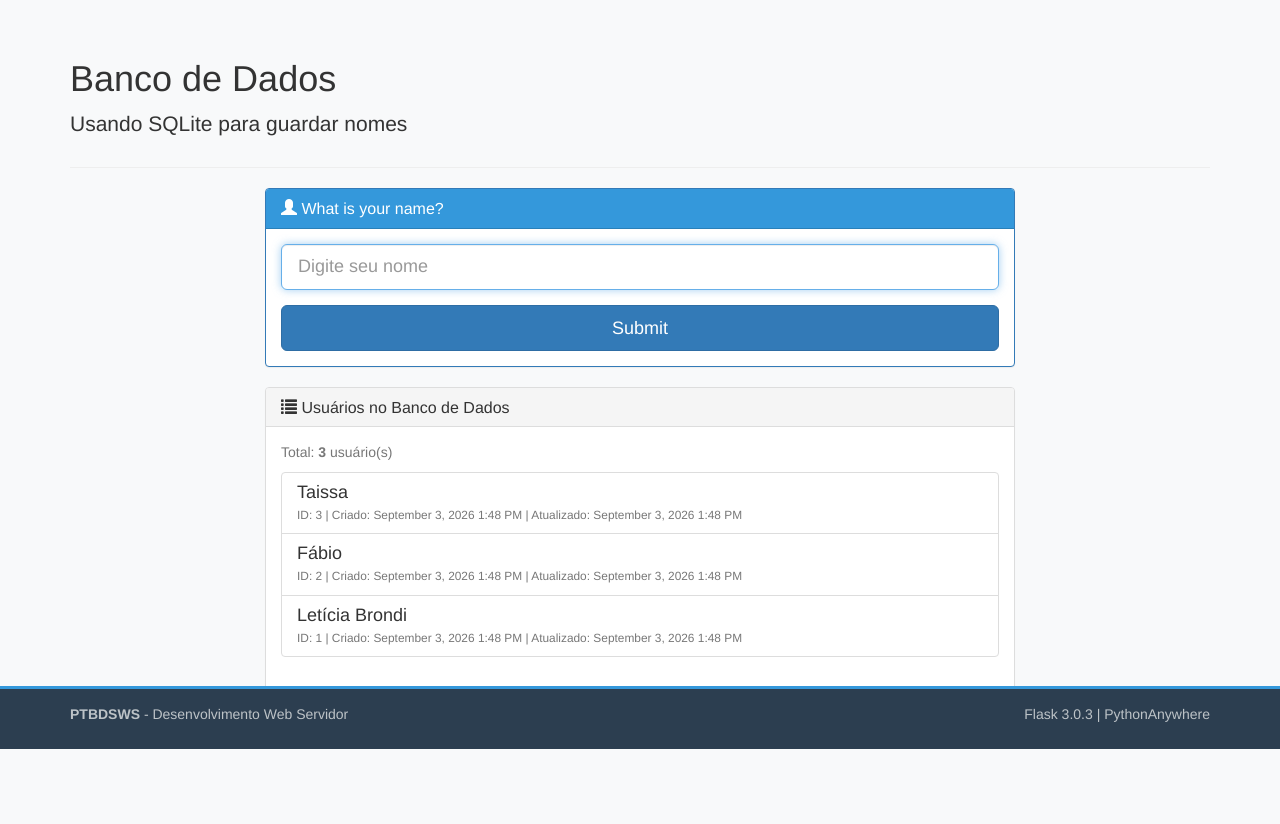
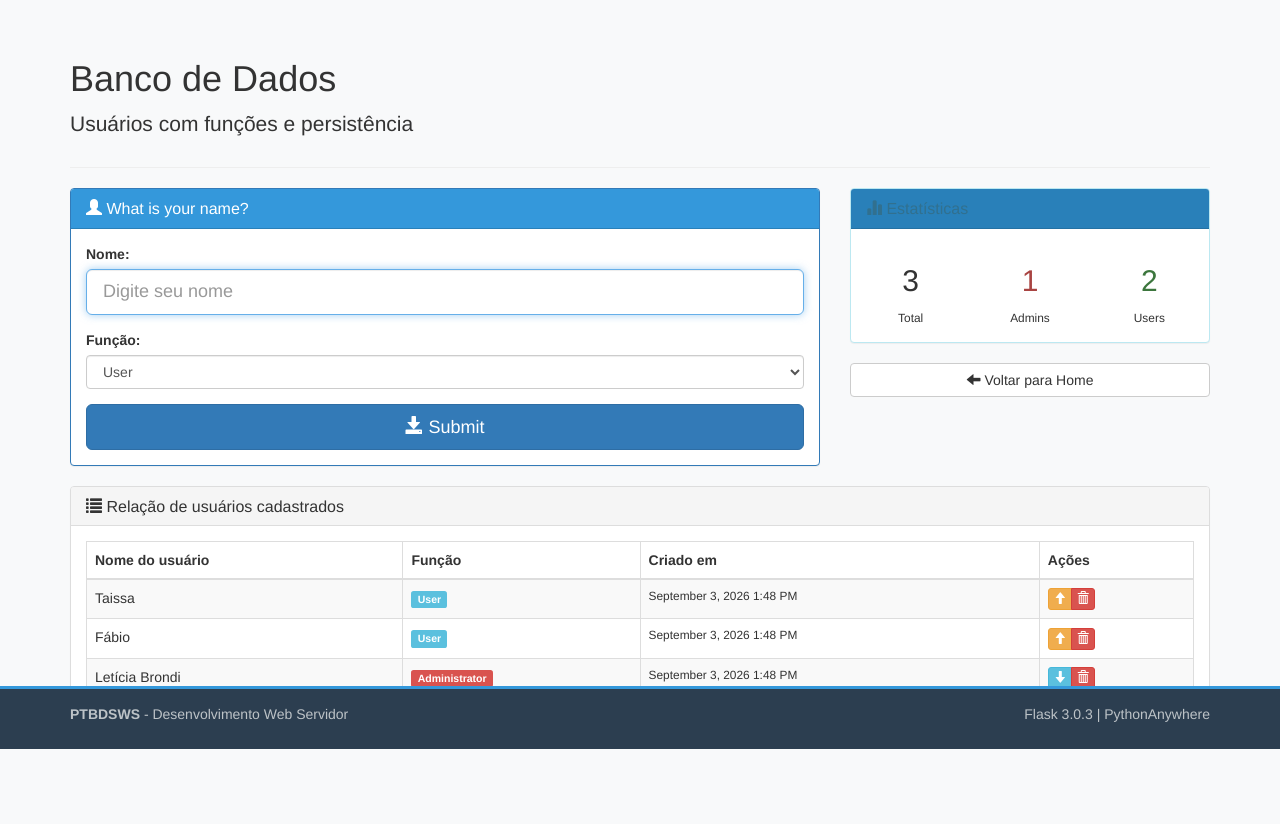
Before and after one commit to brondileticia/devweb-servidor-flask, a Flask app: page /banco-dados in a window 1280 px wide. Shown: the part 51-875 px from the top of the page. Before the commit the page ends 800 px from the top, so only its background shows below. Run offline with Flask 3, Linux system fonts and the light colour scheme; data comes from the database, SQL or seed files in the repository; some libraries are stand-ins or nearby versions.

Commit message:
update: avaliação contínua 08, banco de dados

```diff
--- a/templates/banco_dados.html
+++ b/templates/banco_dados.html
@@ -5,27 +5,26 @@
 {% block page_content %}
 <div class="page-header">
     <h1>Banco de Dados</h1>
-    <p class="lead">Usando SQLite para guardar nomes</p>
+    <p class="lead">Usuários com funções e persistência</p>
 </div>
 
 <div class="row">
-    <div class="col-md-8 col-md-offset-2">
-        {# Exibição do nome #}
-        {% if usuario %}
+    <div class="col-md-8">
+        {# Exibição do último usuário #}
+        {% if ultimo_usuario %}
         <div class="alert alert-success text-center">
             <h2 style="margin: 0;">
-                Hello, {{ usuario.nome }}!
+                Olá, {{ ultimo_usuario.nome }}!
             </h2>
-            <p class="text-muted">Pleased to meet you!</p>
+            <p class="text-muted">Prazer em conhecê-lo!</p>
             <p class="small">
-                ID: {{ usuario.id }} |
-                Criado em: {{ moment(usuario.criado_em).format('LLL') }}
+                Função: <span class="label label-info">{{ ultimo_usuario.funcao }}</span>
             </p>
         </div>
         {% else %}
         <div class="alert alert-info text-center">
             <h2 style="margin: 0;">
-                Hello, Stranger!
+                Olá, Stranger!
             </h2>
             <p class="text-muted">Nenhum usuário cadastrado ainda.</p>
         </div>
@@ -42,60 +41,137 @@
             <div class="panel-body">
                 <form method="POST" action="/banco-dados">
                     <div class="form-group">
+                        <label for="nome">Nome:</label>
                         <input type="text"
                                class="form-control input-lg"
                                id="nome"
                                name="nome"
                                placeholder="Digite seu nome"
-                               value="{{ usuario.nome if usuario else '' }}"
                                required
                                autofocus>
                     </div>
 
+                    <div class="form-group">
+                        <label for="funcao">Função:</label>
+                        <select class="form-control" id="funcao" name="funcao">
+                            <option value="User">User</option>
+                            <option value="Administrator">Administrator</option>
+                        </select>
+                    </div>
+
                     <button type="submit" class="btn btn-primary btn-lg btn-block">
+                        <span class="glyphicon glyphicon-save"></span>
                         Submit
                     </button>
                 </form>
             </div>
         </div>
+    </div>
 
-        {# Lista de usuários #}
-        <div class="panel panel-default">
+    <div class="col-md-4">
+        {# Estatísticas #}
+        <div class="panel panel-info">
             <div class="panel-heading">
                 <h3 class="panel-title">
-                    <span class="glyphicon glyphicon-list"></span>
-                    Usuários no Banco de Dados
+                    <span class="glyphicon glyphicon-stats"></span>
+                    Estatísticas
                 </h3>
             </div>
             <div class="panel-body">
-                <p class="text-muted">
-                    Total: <strong>{{ usuarios|length }}</strong> usuário(s)
-                </p>
-                <div class="list-group">
-                    {% for u in usuarios %}
-                    <div class="list-group-item">
-                        <h4 class="list-group-item-heading">
-                            {{ u.nome }}
-                        </h4>
-                        <p class="list-group-item-text text-muted small">
-                            ID: {{ u.id }} |
-                            Criado: {{ moment(u.criado_em).format('LLL') }} |
-                            Atualizado: {{ moment(u.atualizado_em).format('LLL') }}
-                        </p>
+                <div class="row text-center">
+                    <div class="col-xs-4">
+                        <h2>{{ total_usuarios }}</h2>
+                        <small>Total</small>
                     </div>
-                    {% else %}
-                    <p class="text-center text-muted">Nenhum usuário cadastrado.</p>
-                    {% endfor %}
+                    <div class="col-xs-4">
+                        <h2 class="text-danger">{{ total_admins }}</h2>
+                        <small>Admins</small>
+                    </div>
+                    <div class="col-xs-4">
+                        <h2 class="text-success">{{ total_users }}</h2>
+                        <small>Users</small>
+                    </div>
                 </div>
             </div>
         </div>
 
         {# Botão voltar #}
-        <div class="text-center" style="margin-top: 20px;">
-            <a href="/" class="btn btn-default">
-                <span class="glyphicon glyphicon-arrow-left"></span>
-                Voltar para Home
-            </a>
+        <a href="/" class="btn btn-default btn-block">
+            <span class="glyphicon glyphicon-arrow-left"></span>
+            Voltar para Home
+        </a>
+    </div>
+</div>
+
+{# Tabela de usuários #}
+<div class="row">
+    <div class="col-md-12">
+        <div class="panel panel-default">
+            <div class="panel-heading">
+                <h3 class="panel-title">
+                    <span class="glyphicon glyphicon-list"></span>
+                    Relação de usuários cadastrados
+                </h3>
+            </div>
+            <div class="panel-body">
+                <div class="table-responsive">
+                    <table class="table table-striped table-hover table-bordered">
+                        <thead>
+                            <tr>
+                                <th>Nome do usuário</th>
+                                <th>Função</th>
+                                <th>Criado em</th>
+                                <th>Ações</th>
+                            </tr>
+                        </thead>
+                        <tbody>
+                            {% for u in usuarios %}
+                            <tr>
+                                <td>{{ u.nome }}</td>
+                                <td>
+                                    {% if u.funcao == 'Administrator' %}
+                                        <span class="label label-danger">{{ u.funcao }}</span>
+                                    {% else %}
+                                        <span class="label label-info">{{ u.funcao }}</span>
+                                    {% endif %}
+                                </td>
+                                <td class="small">{{ moment(u.criado_em).format('LLL') }}</td>
+                                <td>
+                                    <div class="btn-group btn-group-xs">
+                                        {% if u.funcao == 'User' %}
+                                        <a href="/promover-usuario/{{ u.id }}"
+                                           class="btn btn-warning"
+                                           title="Promover para Administrator">
+                                            <span class="glyphicon glyphicon-arrow-up"></span>
+                                        </a>
+                                        {% else %}
+                                        <a href="/rebaixar-usuario/{{ u.id }}"
+                                           class="btn btn-info"
+                                           title="Rebaixar para User">
+                                            <span class="glyphicon glyphicon-arrow-down"></span>
+                                        </a>
+                                        {% endif %}
+
+                                        <a href="/deletar-usuario/{{ u.id }}"
+                                           class="btn btn-danger"
+                                           title="Deletar usuário"
+                                           onclick="return confirm('Tem certeza que deseja deletar {{ u.nome }}?')">
+                                            <span class="glyphicon glyphicon-trash"></span>
+                                        </a>
+                                    </div>
+                                </td>
+                            </tr>
+                            {% else %}
+                            <tr>
+                                <td colspan="4" class="text-center text-muted">
+                                    Nenhum usuário cadastrado.
+                                </td>
+                            </tr>
+                            {% endfor %}
+                        </tbody>
+                    </table>
+                </div>
+            </div>
         </div>
     </div>
 </div>
```
